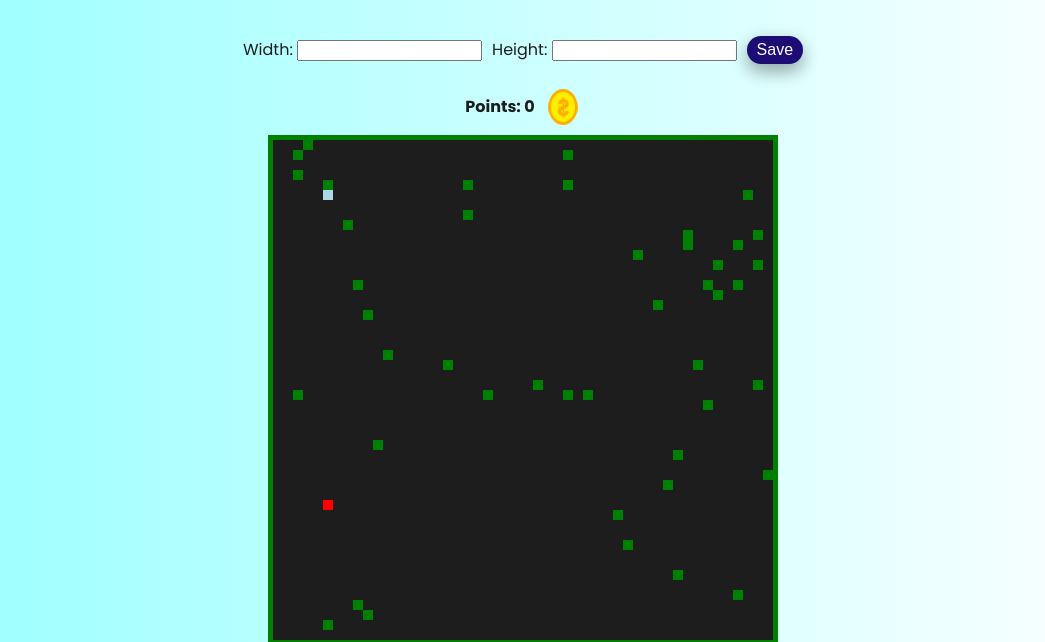
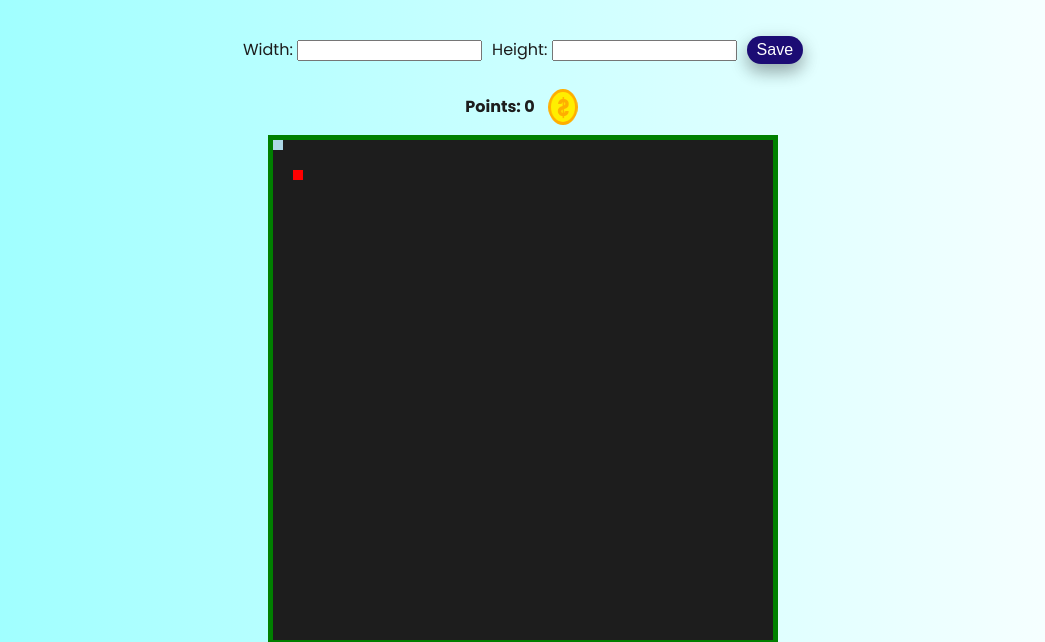
Before and after one commit to MarcoGomezGutierrez/Gatsby-Plantilla, a Gatsby site: page /game in a window 1280 px wide. Shown: the part 157-799 px from the top of the page, without its empty margins (117-1162 px from the left). Built offline with nearby package versions, Linux system fonts and the light colour scheme; Gatsby itself is replaced by a stand-in of ours.

Commit message:
Juego jugador y manzana

```diff
--- a/src/pages/game.js
+++ b/src/pages/game.js
@@ -6,39 +6,22 @@ import ButtonPath from "../components/buttonPath.js"
 import Header from "../components/Header.js"
 
 
-
-
-
 // markup
 const GamePage = () => {
 
+  const [gameWidth, setGameWidth] = useState(parseInt(500));
+  const [gameHeight, setGameHeight] = useState(parseInt(500));
 
-  class Tree {
-    constructor(x, y) {
-      this.x = parseInt(x);
-      this.y = parseInt(y);
-    }
-  }
-
-  const [gameWidth, setGameWidth] = useState(500);
-  const [gameHeight, setGameHeight] = useState(500);
-
-  const [x, setX] = useState(50);
-  const [y, setY] = useState(50);
-
-  const steps = 10;
-
-  const trees = [
-    new Tree(parseInt(100), parseInt(300)),
-    new Tree(parseInt(20), parseInt(10)),
-    new Tree(parseInt(30), parseInt(0)),
-    new Tree(parseInt(20), parseInt(30)),
-  ]
+  const [x, setX] = useState(0);
+  const [y, setY] = useState(0);
 
   const [appleX, setAppleX] = useState(20);
   const [appleY, setAppleY] = useState(30);
 
   const [points, setPoints] = useState(0);
+
+  const steps = 10;
+
 
   const leftRef = useRef(null);
   const rightRef = useRef(null);
@@ -57,12 +40,6 @@ const GamePage = () => {
 
   function RandomMinToMax (max) {
     return Math.floor(Math.random() * max);
-  }
-
-  function generateTrees() { /*Pasa algo cuando genero un Random, va mal por el Math.floor algo hace que me actualiza todo el rato la posición*/
-    for (var i = 0; i < 40; i++) {
-      trees.push(new Tree(multiple(RandomMinToMax(gameWidth - steps)), multiple(RandomMinToMax(gameHeight - steps))))
-    }
   }
 
   useEffect(() => {
@@ -109,16 +86,6 @@ const GamePage = () => {
     detectCollision();
   });
 
-  useEffect(() => {
-    reloat();
-  });
-
-  function reloat() {
-    if (appleX > gameWidth || appleY > gameHeight) {
-      generateApple();
-    } else if (detectTree(appleX, appleY)) generateApple();
-  }
-
   function detectCollision() {
     if (x === appleX && y === appleY) {
       setPoints(points + 1);
@@ -126,43 +93,20 @@ const GamePage = () => {
     }
   }
 
-  function detectTree(x, y) {
-    for (var i = 0; i < trees.length; i++) {
-      if (x === trees[i].x && y === trees[i].y) {
-        return true;
-      }
-    }
-    return false;
-  }
-
   function derecha() {
-    if (x + steps <= gameWidth - steps) {
-      if (!detectTree(x + steps, y)) setX(x + steps)
-    }
+    if (x + steps <= gameWidth - steps) setX(x + steps)
   }
 
   function izquierda () {
-    if (x - steps >= 0) {
-      if (!detectTree(x - steps, y)) setX(x - steps)
-    }
+    if (x - steps >= 0) setX(x - steps)
   }
 
   function arriba() {
-    if (y - steps >= 0) {
-      if (!detectTree(x, y - steps)) setY(y - steps)
-    }
+    if (y - steps >= 0) setY(y - steps)
   }
 
   function abajo () {
-    if (y + steps <= gameHeight - steps) {
-      if (!detectTree(x, y + steps)) setY(y + steps)
-    }
-  }
-
-  function printTrees() {
-    return trees.map(function(tree) {
-      return <div className={Game.cursor} style={{width: steps, height: steps, backgroundColor: "green", left: tree.x, top: tree.y}}/>
-    });
+    if (y + steps <= gameHeight - steps) setY(y + steps)
   }
 
   function save() {
@@ -172,7 +116,7 @@ const GamePage = () => {
     setGameHeight(parseInt(height))
     setX(0)
     setY(0)
-    generateApple();
+    console.log(`Width: ${gameWidth}, Height: ${gameHeight}`)
   }
 
   const positionCursor = {
@@ -198,31 +142,31 @@ const GamePage = () => {
     minHeight: gameHeight,
   }
 
+
   return (
     <main >
-
       <Header headerText="GAME"/>
-
       <div className={style.navbar}>
         <p>Width: <input id="1" type="number" name="width" required minLength="4" maxLength="8" size="10"/></p>
         <p>Height: <input id="2" type="number" name="height" required minLength="4" maxLength="8" size="10"/></p>
-        <button className={ButtonStyle.button} onClick={save}>Save</button>
+        <button className={`${ButtonStyle.button}`} onClick={save}>Save</button>
       </div>
 
       <div className={style.navbar}>
-        <p style={{fontWeight:700}}>Points: {points}</p>
-        <div className={Game.coint}>$</div>
+      <p style={{fontWeight:700}}>Points: {points}</p>
+      <div className={Game.coint}>$</div>
       </div>
 
+
+
+
+
       <div className={Game.container}  style={dimensions}>
-        <div className={Game.cursor} style={positionCursor}/>
-        <div className={Game.cursor} style={positionApple}/>
-        {generateTrees()}
-        {printTrees()} {/*Pintar todos los arboles*/}
+        <div className={Game.cursor} style={positionCursor}></div>
+        <div className={Game.cursor} style={positionApple}></div>
+      </div>
+      <div className={style.navbar}>
 
-      </div>
-
-      <div className={style.navbar}>
         <div className={Game.rowsContainer}>
 
             <div className={Game.firstContainer}>
@@ -235,13 +179,10 @@ const GamePage = () => {
               <button ref={rightRef} onClick={derecha} className={`${ButtonStyle.button} ${Game.arrow}`}>&#8594;</button>
             </div>
         </div>
-         {/* <div>X: {x}, Y: {y}, AppleX: {appleX}, AppleY: {appleY}</div>  */}
+        {/* <div>X: {x}, Y: {y}, AppleX: {appleX}, AppleY: {appleY}</div> */}
+
       </div>
-
-      {/*<button onClick={console.log(`Esto es lo que veo en tree: X-> ${trees[0].x} Y-> ${trees[0].y}`)}>Muestrame</button>*/}
-
       <div style={{marginTop: "auto", alignSelf:"flex-end"}}><ButtonPath text="Return to Index Page" direction="../"/></div>
-
     </main>
 
   )
```
